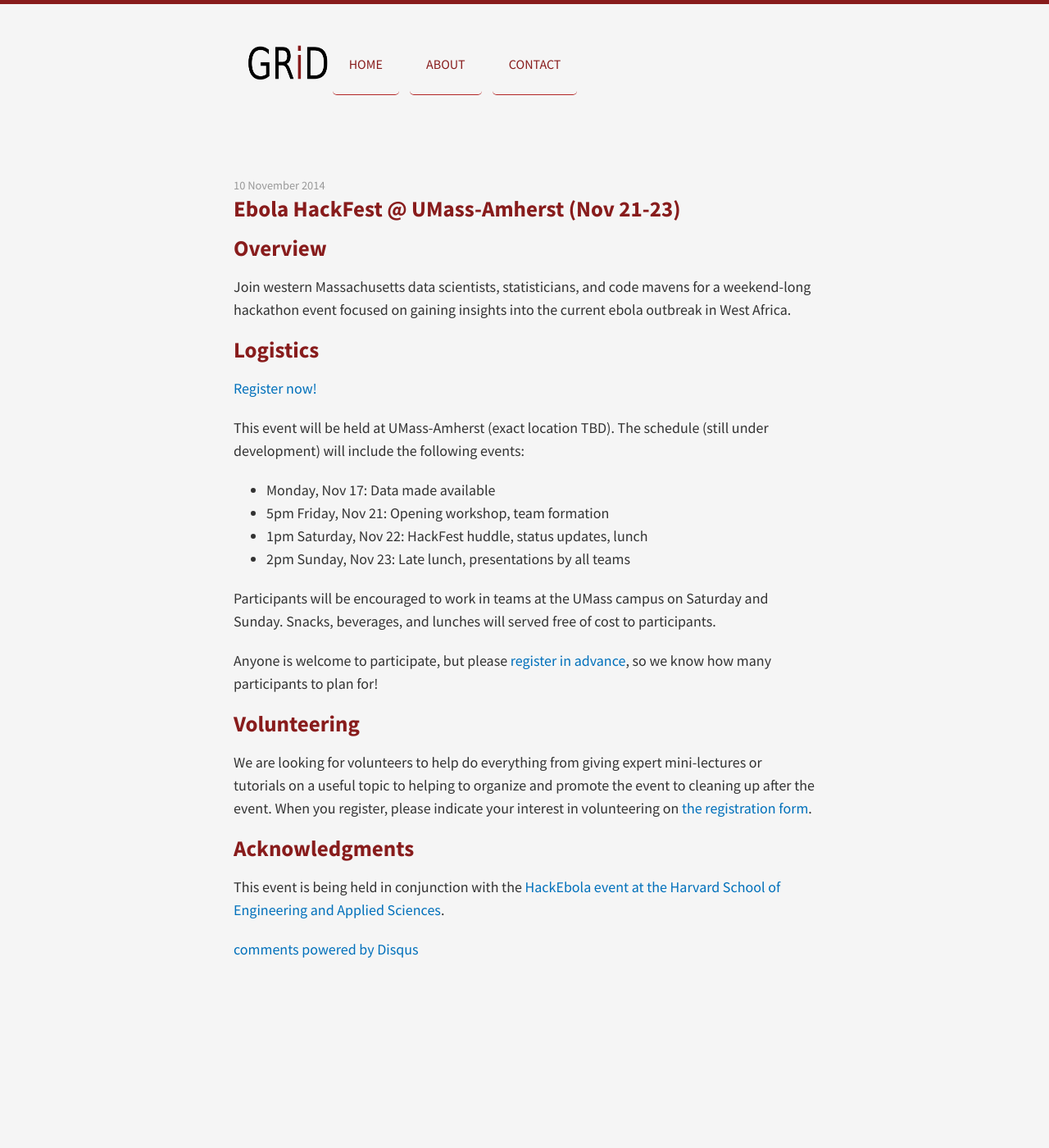
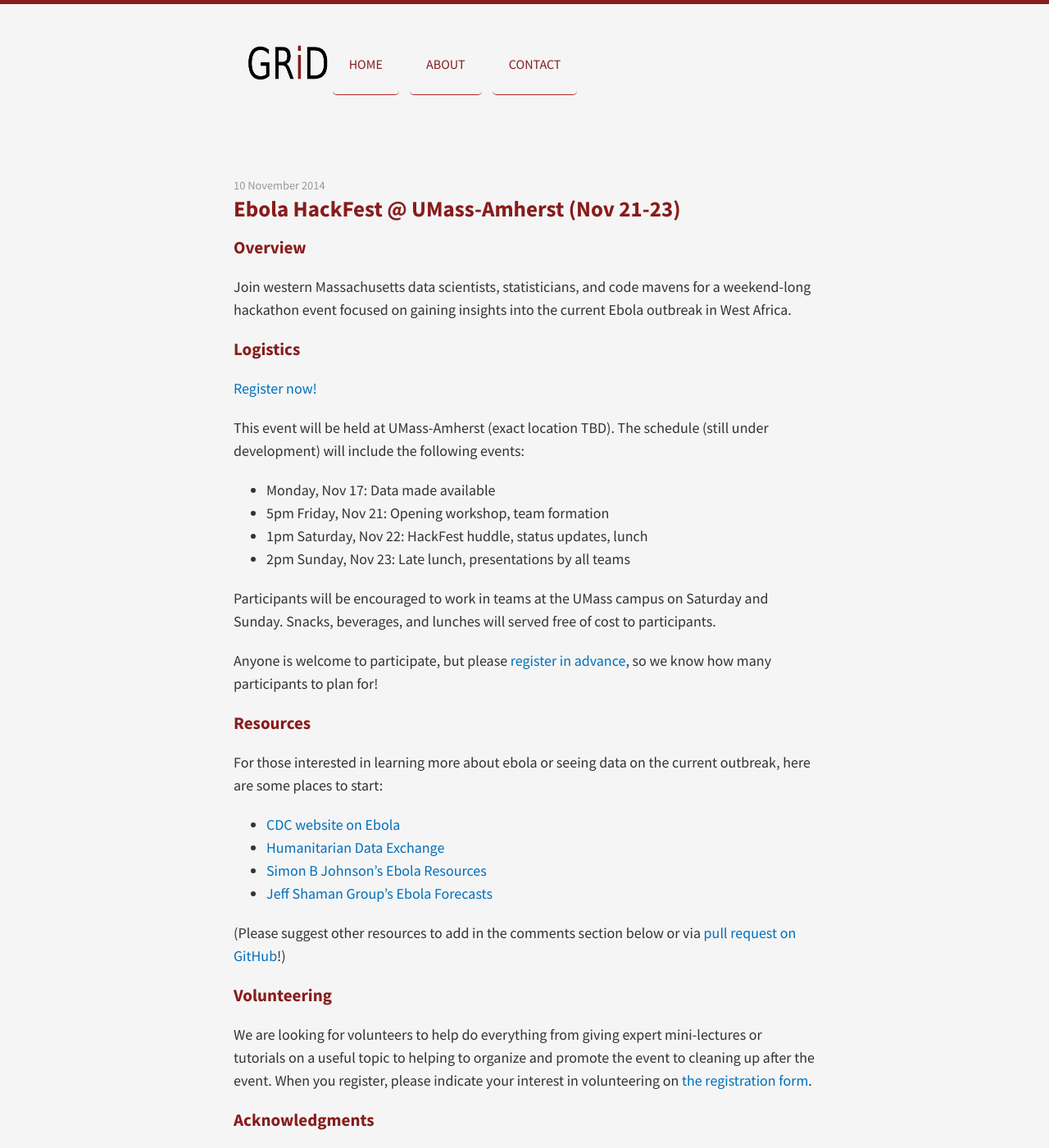
Before and after one commit to gridclub/gridclub.github.io, a Jekyll site: the page built from _posts/2014-11-10-ebola-hackfest.md, in a window 1280 px wide and 1400 px high. Shown: the whole window at 82% size. Built offline with Jekyll 4.4.1, drawn with Linux system fonts in a browser that asks for light colours; nearby versions of some CDN libraries; comment, search, counter and statistics services are not loaded; some of the changed text lies outside the part shown.

Commit message:
ebola updates.

```diff
--- a/_posts/2014-11-10-ebola-hackfest.md
+++ b/_posts/2014-11-10-ebola-hackfest.md
@@ -5,10 +5,10 @@ category:
 tags: []
 ---
 
-## Overview
-Join western Massachusetts data scientists, statisticians, and code mavens for a weekend-long hackathon event focused on gaining insights into the current ebola outbreak in West Africa.
+### Overview
+Join western Massachusetts data scientists, statisticians, and code mavens for a weekend-long hackathon event focused on gaining insights into the current Ebola outbreak in West Africa.
 
-## Logistics
+### Logistics
 [Register now!](http://tinyurl.com/umass-hack-ebola)
 
 This event will be held at UMass-Amherst (exact location TBD). The schedule (still under development) will include the following events:
@@ -23,9 +23,22 @@ Participants will be encouraged to work in teams at the UMass campus on Saturday
 Anyone is welcome to participate, but please [register in advance](http://tinyurl.com/umass-hack-ebola), so we know how many participants to plan for!
 
 
-## Volunteering
+### Resources
+For those interested in learning more about ebola or seeing data on the current outbreak, here are some places to start:
+* [CDC website on Ebola](http://www.cdc.gov/vhf/ebola/)
+* [Humanitarian Data Exchange](https://data.hdx.rwlabs.org/dataset?tags=ebola)
+* [Simon B Johnson's Ebola Resources](http://simonbjohnson.github.io/)
+* [Jeff Shaman Group's Ebola Forecasts](http://cpid.iri.columbia.edu/)
+
+
+(Please suggest other resources to add in the comments section below or via [pull request on GitHub](https://github.com/UMassAmherst-GRiD/UMassAmherst-GRiD.github.io)!)
+
+### Volunteering
 We are looking for volunteers to help do everything from giving expert mini-lectures or tutorials on a useful topic to helping to organize and promote the event to cleaning up after the event. When you register, please indicate your interest in volunteering on [the registration form](http://tinyurl.com/umass-hack-ebola).
 
 
-## Acknowledgments
+### Acknowledgments
 This event is being held in conjunction with the [HackEbola event at the Harvard School of Engineering and Applied Sciences](http://projects.iq.harvard.edu/hack/home-0).
+
+### Sponsors
+Thanks to our sponsors! They include the [UMass-Amherst GRiD student group](http://umassamherst-grid.github.io/), the [Western Massachusetts Data Science, Stats, and R Meetup](http://www.meetup.com/Pioneer-Valley-and-Five-College-R-Statistical-Meetup/), and more on the way!
```
